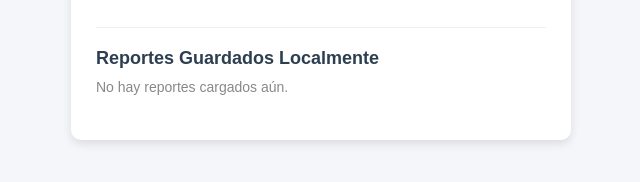
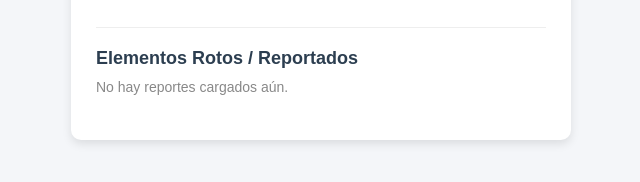
Before and after one commit to neribalbuena/equipo3grupo1-2026, a plain HTML site: page frontend/index.html in a window 1280 px wide. Shown: the part 366-548 px from the top of the page, 319-959 px from the left. Drawn offline with Linux system fonts and the light colour scheme.

Commit message:
Revise report form and update section headings
Updated the report section to clarify the purpose of the form and changed the heading for saved reports.

```diff
--- a/frontend/index.html
+++ b/frontend/index.html
@@ -29,7 +29,8 @@
         </form>
 
         <div class="lista-reportes">
-            <h3>Reportes Guardados Localmente</h3>
+            <h3>Elementos Rotos / Reportados</h3>
+            <!-- Aquí es donde JavaScript insertará dinámicamente cada tarjeta con sus botones -->
             <div id="contenedor-tickets"></div>
         </div>
     </div>
```
